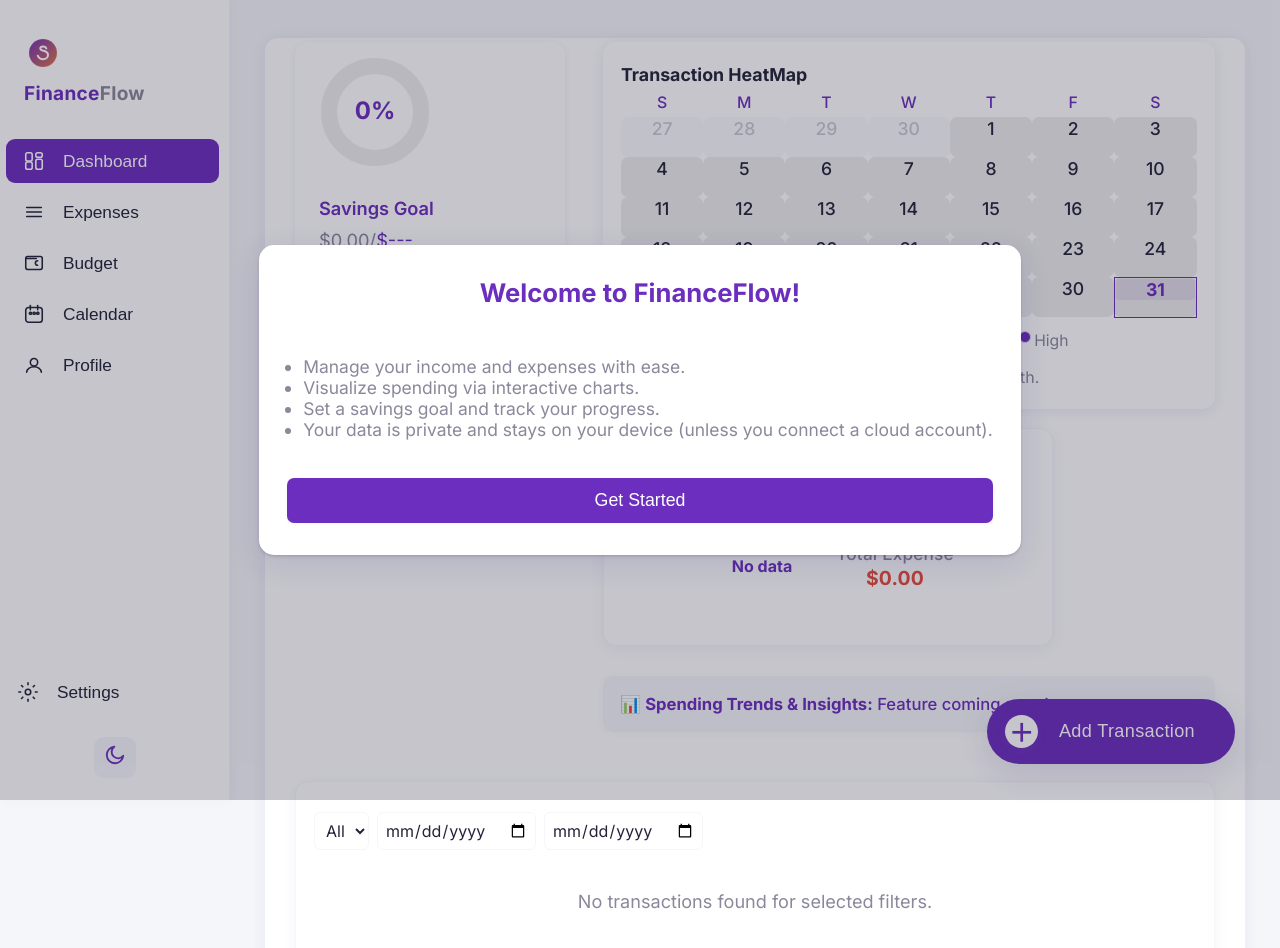
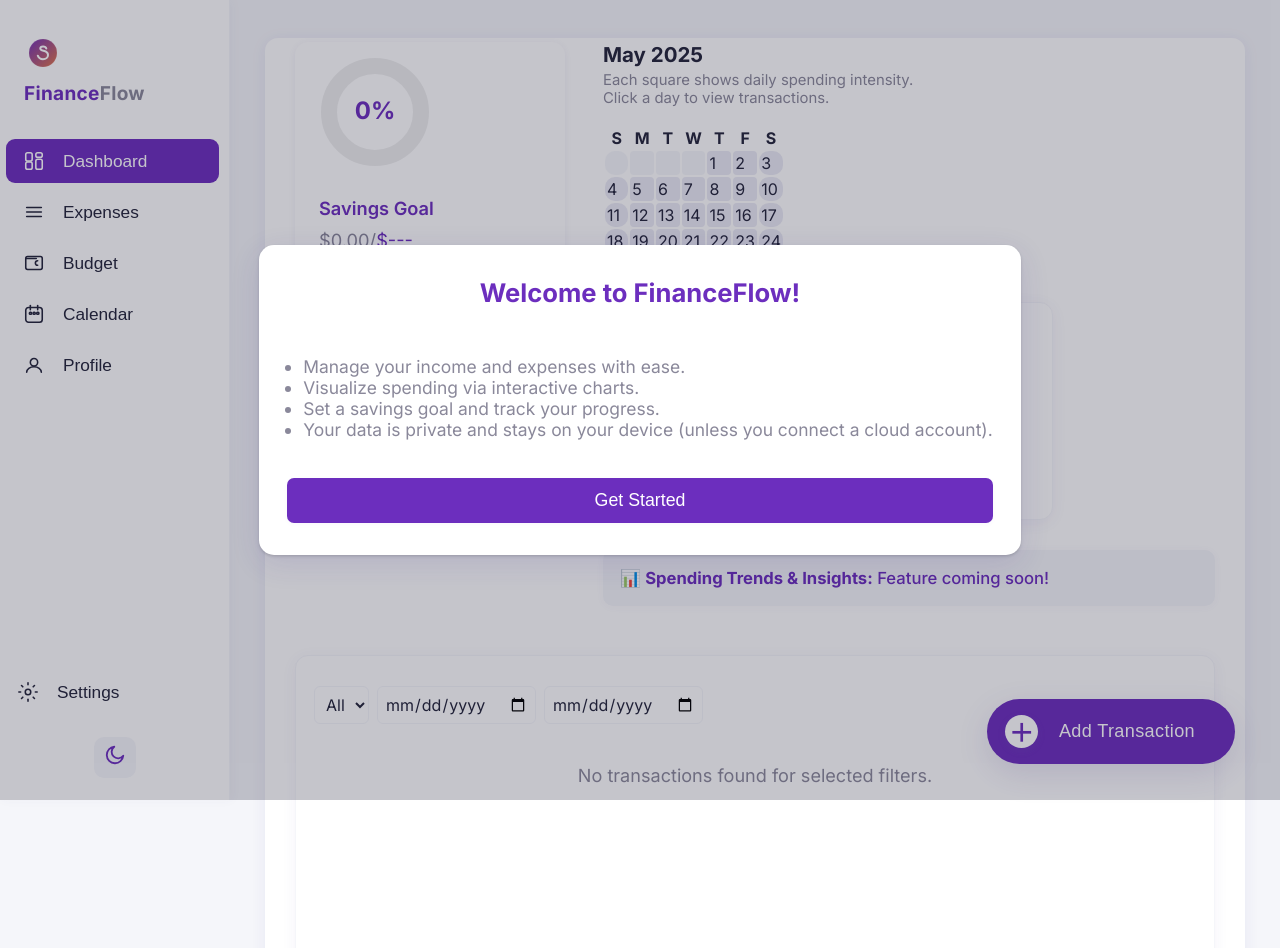
Before and after one commit to Workflow-Manager-admin/financeflow-23329-817ab18b, a React (Create React App) app in the folder financeflow/: page / in a window 1280 px wide. Shown: the top 948 px of the page. Built offline with nearby package versions, Linux system fonts and the light colour scheme; the HTML template or start-up script is replaced by a standard one.

Commit message:
Auto-commit: Changes as of 2025-05-31T13:28:26.967627+00:00

```diff
--- a/financeflow/src/components/visuals/HeatMapCalendar.js
+++ b/financeflow/src/components/visuals/HeatMapCalendar.js
@@ -1,19 +1,30 @@
-import React, { useMemo, useState } from 'react';
-import './HeatMapCalendar.css';
+import React, { useMemo, useState } from "react";
+import "./HeatMapCalendar.css";
 
 /**
- * PUBLIC_INTERFACE
- * Interactive HeatMapCalendar component.
- * Shows expense intensity per day in a calendar heatmap style.
- * Hover (desktop) or click (mobile) on a date cell shows a detail popup for transactions.
- * Designed for dashboard integration.
+ * A calendar-style heatmap for transaction data, showing daily spending intensity.
+ * Clicking on a day opens a popup listing transactions for that day.
+ * Colored by total (absolute) daily spending.
+ *
+ * Expects props:
+ *   transactions: Array of {date, amount, category, type, description}
+ *   month (optional): {year: number, month: 0-11} // defaults to current month
+ *   currencySymbol: string (optional)
  */
+// PUBLIC_INTERFACE
+function HeatMapCalendar({ transactions = [], month, currencySymbol = "$" }) {
+  // Compute which month to show
+  const today = new Date();
+  const year = month && typeof month.year === "number" ? month.year : today.getFullYear();
+  const monthIdx = month && typeof month.month === "number" ? month.month : today.getMonth();
+
+  // Compute days grid for this month (include previous/next overflow for calendar rows)
   function getMonthGrid(year, month) {
-  // Returns all cells for a 7xN grid for the calendar UI for a given month
     const firstOfMonth = new Date(year, month, 1);
     const lastOfMonth = new Date(year, month + 1, 0);
-  const firstDayIdx = firstOfMonth.getDay(); // 0=Sun
+    const firstDayIdx = firstOfMonth.getDay();
     const daysInMonth = lastOfMonth.getDate();
+
     const prevMonth = month === 0 ? 11 : month - 1;
     const prevMonthYear = month === 0 ? year - 1 : year;
     const prevMonthDays = new Date(prevMonthYear, prevMonth + 1, 0).getDate();
@@ -36,6 +47,7 @@ function getMonthGrid(year, month) {
         dateStr: dateObj.toISOString().slice(0, 10),
       });
     }
+    // trailing days to fill last week
     let totalCells = days.length;
     let trailing = (7 - (totalCells % 7)) % 7;
     for (let i = 1; i <= trailing; i++) {
@@ -49,264 +61,197 @@ function getMonthGrid(year, month) {
     return days;
   }
 
-// Color scale for heatmap intensity
-function getIntensityColor(amount, max) {
-  if (amount === 0) return 'var(--heatmap-low,#ececed)';
-  const scale = amount / (max || 1); // avoid div by zero
-  if (scale < 0.18) return 'var(--heatmap-verylow,#f2f0fb)';
-  if (scale < 0.34) return 'var(--heatmap-low,#e5daf7)';
-  if (scale < 0.55) return 'var(--heatmap-med,#c4b3ed)';
-  if (scale < 0.80) return 'var(--heatmap-high,#9660e6)';
-  return 'var(--heatmap-extreme,#6c2ebe)';
-}
-
-function getHeatMapData(transactions = [], year, month) {
-  // Returns object: { [ISOdate]: sum of expenses }
+  // Group transactions by date, ignore types except for coloring
+  const txByDate = useMemo(() => {
     const map = {};
-  for (let t of transactions) {
-    if (t.type !== 'expense') continue; // Only expenses
-    if (!t.date) continue;
-    const d = new Date(t.date);
-    if (d.getFullYear() !== year || d.getMonth() !== month) continue;
-    map[t.date] = (map[t.date] || 0) + Number(t.amount);
-  }
-  return map;
-}
-
-const weekdayLabels = ['S', 'M', 'T', 'W', 'T', 'F', 'S'];
-
-function HeatMapCalendar({ transactions = [], onDateClick, currencySymbol = '$' }) {
-  const today = new Date();
-  // Month/year state
-  const [selectedMonth, setSelectedMonth] = useState(today.getMonth());
-  const [selectedYear, setSelectedYear] = useState(today.getFullYear());
-  const [hoveredDate, setHoveredDate] = useState(null);
-  const [popupAnchor, setPopupAnchor] = useState(null);
-
-  // Pull available months with data (to allow dropdown nav)
-  const availableMonths = useMemo(() => {
-    const set = new Set(
-      transactions
-        .filter(t => t.type === 'expense' && t.date)
-        .map(t => t.date.slice(0, 7))
-    );
-    let months = Array.from(set).sort().reverse();
-    // List as [{year, monthIdx, label}]
-    return months.map(ym => {
-      const [y, m] = ym.split('-');
-      return {
-        year: +y,
-        monthIdx: +m - 1,
-        label: `${y} ${new Date(+y, +m - 1, 1).toLocaleString(undefined, { month: 'long' })}`,
-      };
-    });
-  }, [transactions]);
-
-  // Expense mapping for the selected month/year
-  const heatMapData = useMemo(() => {
-    return getHeatMapData(transactions, selectedYear, selectedMonth);
-  }, [transactions, selectedYear, selectedMonth]);
-
-  // For coloring: maximum expense for any date in the current view
-  const maxAmount = useMemo(
-    () => Math.max(...Object.values(heatMapData), 0.1), // set 0.1 so scale never /0
-    [heatMapData]
-  );
-
-  // Month days grid
-  const gridDays = useMemo(
-    () => getMonthGrid(selectedYear, selectedMonth),
-    [selectedYear, selectedMonth]
-  );
-
-  // Quick filter to show transaction details for popup
-  const transactionsByDate = useMemo(() => {
-    const map = {};
-    transactions.forEach(t => {
-      if (t.type === 'expense' && t.date) {
-        if (!map[t.date]) map[t.date] = [];
-        map[t.date].push(t);
+    transactions.forEach((tx) => {
+      if (tx.date) {
+        if (!map[tx.date]) map[tx.date] = [];
+        map[tx.date].push(tx);
       }
     });
     return map;
   }, [transactions]);
 
-  // Handlers
-  function handleCellEnter(dateStr, ev) {
-    setHoveredDate(dateStr);
-    setPopupAnchor(ev.currentTarget);
+  const gridDays = useMemo(
+    () => getMonthGrid(year, monthIdx),
+    [year, monthIdx]
+  );
+
+  // Absolute spending sum per day (expenses only; can be customized)
+  const spendingByDate = useMemo(() => {
+    const out = {};
+    transactions.forEach((tx) => {
+      if (!tx.date) return;
+      // Only sum expenses for intensity, or could sum all outflows
+      if (tx.type === "expense") {
+        out[tx.date] = (out[tx.date] || 0) + Math.abs(Number(tx.amount) || 0);
       }
-  function handleCellLeave() {
-    setHoveredDate(null);
-    setPopupAnchor(null);
+    });
+    return out;
+  }, [transactions]);
+
+  // Compute scale for color intensity: min/max nonzero spending
+  const maxSpending = useMemo(() => Math.max(...Object.values(spendingByDate), 0), [spendingByDate]);
+  const minSpending = useMemo(() => {
+    const vals = Object.values(spendingByDate).filter(v => v > 0);
+    return vals.length ? Math.min(...vals) : 0;
+  }, [spendingByDate]);
+
+  // For highlighting clicked cell
+  const [selectedDate, setSelectedDate] = useState(null);
+  const [popupPos, setPopupPos] = useState({ top: 0, left: 0 });
+
+  // Helpers for colors (using a purple-red scale, with zero = neutral)
+  function getCellColor(date) {
+    const amt = spendingByDate[date] || 0;
+    if (amt <= 0) return "var(--heatmap-empty, #eaeaf5)";
+    if (maxSpending === minSpending) {
+      // only one value, use mid color
+      return "var(--heatmap-max, #6C2EBE)";
     }
-  function handleCellClick(dateStr, ev) {
-    setHoveredDate(dateStr);
-    setPopupAnchor(ev.currentTarget);
-    if (typeof onDateClick === 'function') onDateClick(dateStr, transactionsByDate[dateStr] || []);
-  }
-  function handleMonthChange(e) {
-    const v = e.target.value;
-    const [y, m] = v.split('-');
-    setSelectedYear(+y);
-    setSelectedMonth(+m);
-    setHoveredDate(null);
-    setPopupAnchor(null);
+    // Interpolate: pale --> full color
+    const pct = (amt - minSpending) / (maxSpending - minSpending);
+    // Scale from light purple to full accent
+    if (pct < 0.2) return "rgba(108, 46, 190, 0.13)"; // lightest
+    if (pct < 0.4) return "rgba(108, 46, 190, 0.23)";
+    if (pct < 0.7) return "rgba(108, 46, 190, 0.47)";
+    if (pct < 0.9) return "rgba(108, 46, 190, 0.71)";
+    return "var(--heatmap-max, #6C2EBE)";
   }
 
+  // Handle popover logic
+  const handleCellClick = (e, dayCell) => {
+    if (!dayCell.inMonth) return;
+    setSelectedDate(dayCell.dateStr);
+    // Find nearest position relative to cell
+    const rect = e.target.getBoundingClientRect();
+    const top = rect.top + window.scrollY + rect.height + 8;
+    const left = rect.left + window.scrollX + rect.width / 2;
+    setPopupPos({ top, left });
+  };
+  const closePopup = () => setSelectedDate(null);
+
+  // List for popup
+  const popupTxList = selectedDate ? (txByDate[selectedDate] || []) : [];
+
+  // Weekday labels
+  const weekdayLabels = ["S", "M", "T", "W", "T", "F", "S"];
+
+  // Month/year heading
+  const monthLabel = new Date(year, monthIdx, 1).toLocaleString(undefined, { month: "long", year: "numeric" });
+
   return (
-    <div className="heatmapcard-box">
-      <div style={{ display: 'flex', alignItems: 'center', justifyContent: 'space-between', marginBottom: 7, gap: 9 }}>
-        <h4 style={{ margin: 0, fontWeight: 700, fontSize: '1.11em' }}>
-          Transaction HeatMap
-        </h4>
-        {availableMonths.length > 0 && (
-          <select
-            style={{
-              fontSize: '0.99em',
-              padding: '5px 7px',
-              borderRadius: 6,
-              border: '1px solid var(--secondary, #ececec)',
-              background: 'var(--surface, #fff)',
-              color: 'var(--text-color,#23243A)'
-            }}
-            onChange={handleMonthChange}
-            value={selectedYear + '-' + selectedMonth}
-            aria-label="Jump to month"
-          >
-            {availableMonths.map(m =>
-              <option key={m.label} value={m.year + '-' + m.monthIdx}>{m.label}</option>
-            )}
-          </select>
-        )}
+    <section className="heatmap-calendar-view">
+      <div className="heatmap-calendar-container">
+        <div className="heatmap-calendar-header">
+          <h2 className="title" style={{margin: 0, fontSize: "1.28em"}}>{monthLabel}</h2>
+          <p style={{margin: "4px 0 18px", color: "var(--text-secondary)", fontSize: "0.93em"}}>
+            <span>Each square shows daily spending intensity.<br/>
+            Click a day to view transactions.</span>
+          </p>
         </div>
-      <table className="heatmapcalendar-table" style={{ width: '100%', borderCollapse: 'collapse', tableLayout: 'fixed' }}>
+        <table className="heatmap-calendar-table" aria-label="Transaction heatmap" role="grid">
           <thead>
             <tr>
-            {weekdayLabels.map(wd => (
-              <th key={wd} style={{ fontWeight: 500, color: 'var(--primary,#6C2EBE)', paddingBottom: 5, fontSize: '0.99em', background: 'none', border: 'none', textAlign: 'center' }}>{wd}</th>
+              {weekdayLabels.map((wd, i) => (
+                <th key={i}>{wd}</th>
               ))}
             </tr>
           </thead>
           <tbody>
-          {
-            Array.from({ length: Math.ceil(gridDays.length / 7) }, (_, w) => (
-              <tr key={w}>
-                {gridDays.slice(w * 7, w * 7 + 7).map((cell, i) => {
-                  const amount = heatMapData[cell.dateStr] || 0;
-                  const isToday = cell.dateStr === (new Date().toISOString().slice(0, 10));
+            {Array.from({length: Math.ceil(gridDays.length/7)}).map((_, weekIdx) => (
+              <tr key={weekIdx}>
+                {gridDays.slice(weekIdx*7, weekIdx*7+7).map((cell, i) => {
+                  const cellColor = getCellColor(cell.dateStr);
+                  const isToday = cell.dateStr === today.toISOString().slice(0,10);
+                  const txList = txByDate[cell.dateStr] || [];
                   return (
                     <td
                       key={cell.dateStr}
-                      className="heatmapcalendar-cell"
+                      className={
+                        "heatmap-calendar-cell" +
+                        (cell.inMonth ? " in-month" : " out-month") +
+                        (isToday ? " today" : "")
+                      }
+                      tabIndex={cell.inMonth ? 0 : -1}
+                      aria-label={`${
+                        cell.inMonth ? cell.dateObj.getDate() : ""
+                      }`}
                       style={{
-                        background: cell.inMonth
-                          ? getIntensityColor(amount, maxAmount)
-                          : 'var(--secondary,#f4f4f6)',
-                        opacity: cell.inMonth ? 1 : 0.45,
-                        cursor: cell.inMonth && amount > 0 ? 'pointer' : 'default',
-                        border: isToday ? '1.5px solid var(--primary,#6C2EBE)' : 'none',
-                        borderRadius: 7,
-                        minWidth: 38,
-                        height: 40,
-                        position: 'relative',
-                        transition: 'background 0.15s'
+                        background: cell.inMonth ? cellColor : "var(--secondary,#f4f4f6)",
+                        color: isToday ? "var(--primary,#6C2EBE)" : "",
+                        border: isToday
+                          ? "2px solid var(--primary,#6C2EBE)"
+                          : "1px solid var(--border-color,#cccccc02)",
+                        borderRadius: i === 0 || i === 6 ? 10 : 4,
+                        position: "relative"
                       }}
-                      tabIndex={cell.inMonth ? 0 : -1}
-                      aria-label={cell.inMonth ? `Day ${cell.dateObj.getDate()} expense: ${currencySymbol}${amount.toFixed(2)}` : undefined}
-                      onMouseEnter={cell.inMonth && amount > 0 ? ev => handleCellEnter(cell.dateStr, ev) : undefined}
-                      onMouseLeave={cell.inMonth ? handleCellLeave : undefined}
-                      onFocus={cell.inMonth && amount > 0 ? ev => handleCellEnter(cell.dateStr, ev) : undefined}
-                      onBlur={handleCellLeave}
-                      onClick={cell.inMonth && amount > 0 ? ev => handleCellClick(cell.dateStr, ev) : undefined}
+                      onClick={e => handleCellClick(e, cell)}
                     >
-                      <span style={{
-                        fontWeight: isToday ? 700 : 500,
-                        fontSize: '1.10em',
-                        color: isToday ? 'var(--primary,#6C2EBE)' : cell.inMonth ? 'var(--text-color)' : 'var(--text-secondary)',
-                        background: isToday ? 'rgba(108,46,190,0.09)' : 'none',
-                        borderRadius: 4,
-                        display: 'block',
-                        textAlign: 'center'
-                      }}>{cell.dateObj.getDate()}</span>
-                      {amount > 0 && (
-                        <span
-                          className="heatmapcalendar-dot"
+                      <span>{cell.inMonth ? cell.dateObj.getDate() : ""}</span>
+                      {txList.length > 0 && (
+                        <span className="heatmap-dot" title={`${txList.length} transaction${txList.length>1?"s":""}`}></span>
+                      )}
+                      {spendingByDate[cell.dateStr] > 0 ? (
+                        <span className="heatmap-amount"
+                          title={`Total: ${currencySymbol}${Number(spendingByDate[cell.dateStr]).toLocaleString()}`}>
+                          {/* Inline badge for sum */}
+                        </span>
+                      ) : null}
+                    </td>
+                  );
+                })}
+              </tr>
+            ))}
+          </tbody>
+        </table>
+      </div>
+      {/* Popup for transaction list on selected day */}
+      {selectedDate && (
+        <div className="heatmap-popup" style={{
+          top: popupPos.top,
+          left: popupPos.left,
+        }}>
+          <div className="heatmap-popup-inner">
+            <button className="heatmap-popup-close" onClick={closePopup} aria-label="Close">&times;</button>
+            <h4 style={{marginTop:0, fontWeight:600}}>
+              {new Date(selectedDate).toLocaleDateString(undefined, { month: "long", day: "numeric", year:"numeric" })}
+            </h4>
+            <ul className="heatmap-popup-list">
+              {popupTxList.length === 0 ? (
+                <li className="heatmap-popup-empty">No transactions.</li>
+              ) : popupTxList.map((tx, idx) => (
+                <li key={idx}>
+                  <span className="heatmap-popup-type"
                     style={{
-                            width: 9,
-                            height: 9,
-                            borderRadius: 5,
-                            display: 'inline-block',
-                            background: 'var(--expense,#E74C3C)',
-                            position: 'absolute',
-                            left: '62%',
-                            top: 5
+                      color: tx.type === "income"
+                        ? "var(--income,#22C55E)"
+                        : "var(--expense,#E74C3C)",
                     }}
-                        ></span>
+                  >
+                    {tx.type === "income" ? "+" : "-"}
+                  </span>
+                  {currencySymbol}
+                  <b style={{marginRight:4}}>{Number(tx.amount).toLocaleString()}</b>
+                  <span title={tx.category} style={{
+                    color: "#555",
+                    fontWeight: 500,
+                    marginRight: tx.description ? 4 : 0
+                  }}>
+                    {tx.category}
+                  </span>
+                  {tx.description && (
+                    <span className="heatmap-popup-desc" title={tx.description} style={{ color: "#777", fontStyle: "italic" }}>– {tx.description}</span>
                   )}
-                      {/* Popup for this cell */}
-                      {hoveredDate === cell.dateStr && popupAnchor && (
-                        <div
-                          className="heatmapcalendar-popup"
-                          style={{
-                            position: 'absolute',
-                            zIndex: 10,
-                            top: 35,
-                            left: '50%',
-                            transform: 'translateX(-50%)',
-                            background: 'var(--surface, #fff)',
-                            boxShadow: '0 4px 20px rgba(60,42,150,0.17)',
-                            borderRadius: 9,
-                            minWidth: 192,
-                            padding: 14,
-                            color: 'var(--text-color)',
-                            fontSize: '0.98em',
-                            lineHeight: 1.34,
-                            border: '1.5px solid var(--border-color,#ecebea)'
-                          }}
-                          onMouseLeave={handleCellLeave}
-                        >
-                          <strong>
-                            {cell.dateObj.toLocaleDateString(undefined, { year: 'numeric', month: 'short', day: 'numeric' })}
-                          </strong>
-                          <ul style={{ listStyle: 'none', padding: 0, margin: '8px 0 0 0', maxHeight: 140, overflowY: 'auto' }}>
-                            {(transactionsByDate[cell.dateStr] || []).map((tx, idx) => (
-                              <li key={idx} style={{ borderBottom: '1px solid #ececec', marginBottom: 3, paddingBottom: 2 }}>
-                                <span style={{ color: 'var(--expense,#E74C3C)', fontWeight: 600 }}>{currencySymbol}{Number(tx.amount).toFixed(2)}</span>
-                                {tx.category && <span style={{ color: '#333', marginLeft: 7 }}>{tx.category}</span>}
-                                {tx.description && <span style={{ color: 'var(--text-secondary)', marginLeft: 7 }}>– {tx.description}</span>}
                 </li>
               ))}
             </ul>
           </div>
+          <div className="heatmap-popup-backdrop" onClick={closePopup} tabIndex={-1} aria-label="Close popup"/>
+        </div>
       )}
-                    </td>
-                  );
-                })}
-              </tr>
-            ))
-          }
-        </tbody>
-      </table>
-      {/* Heatmap Color Legend */}
-      <div style={{ display: 'flex', gap: 13, marginTop: 13, justifyContent: 'center', fontSize: '0.98em', color: 'var(--text-secondary)' }}>
-        <span>Expense Intensity:</span>
-        <span style={{ display: 'inline-flex', gap: 2 }}>
-          <span className="heatmapcolorball" style={{ background: getIntensityColor(5, maxAmount) }} />Low
-        </span>
-        <span style={{ display: 'inline-flex', gap: 2 }}>
-          <span className="heatmapcolorball" style={{ background: getIntensityColor(0.25 * maxAmount, maxAmount) }} />Med
-        </span>
-        <span style={{ display: 'inline-flex', gap: 2 }}>
-          <span className="heatmapcolorball" style={{ background: getIntensityColor(maxAmount, maxAmount) }} />High
-        </span>
-      </div>
-      {Object.keys(heatMapData).length === 0 &&
-        <div style={{ color: 'var(--text-secondary)', marginTop: 17, textAlign: 'center' }}>
-          No expenses found for this month.
-        </div>
-      }
-    </div>
+    </section>
   );
 }
 
```
Also changed, not shown: 2 other files (tests, documents, lock files or other folders). Lines whose indentation alone changed are shown as unchanged.
